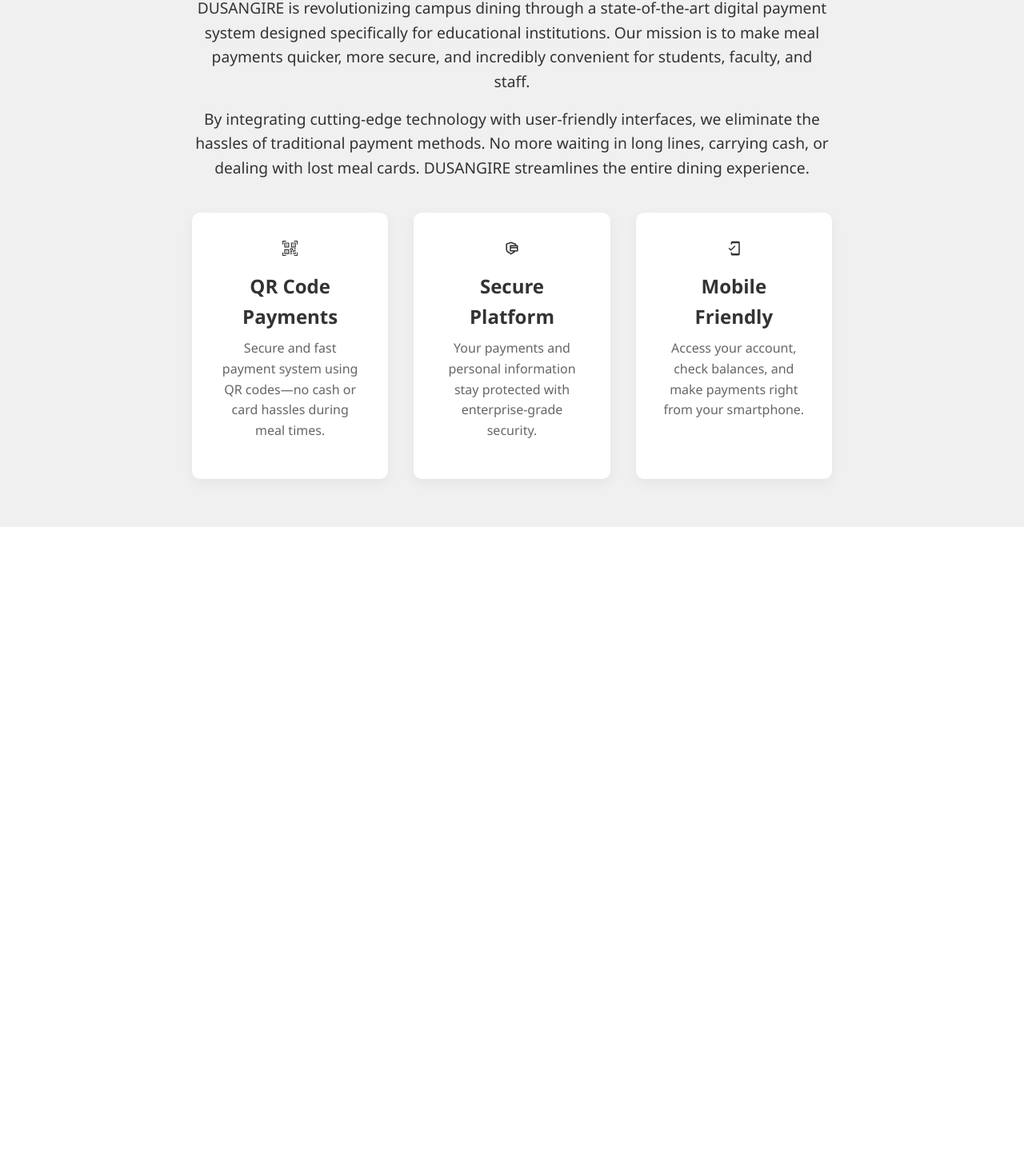
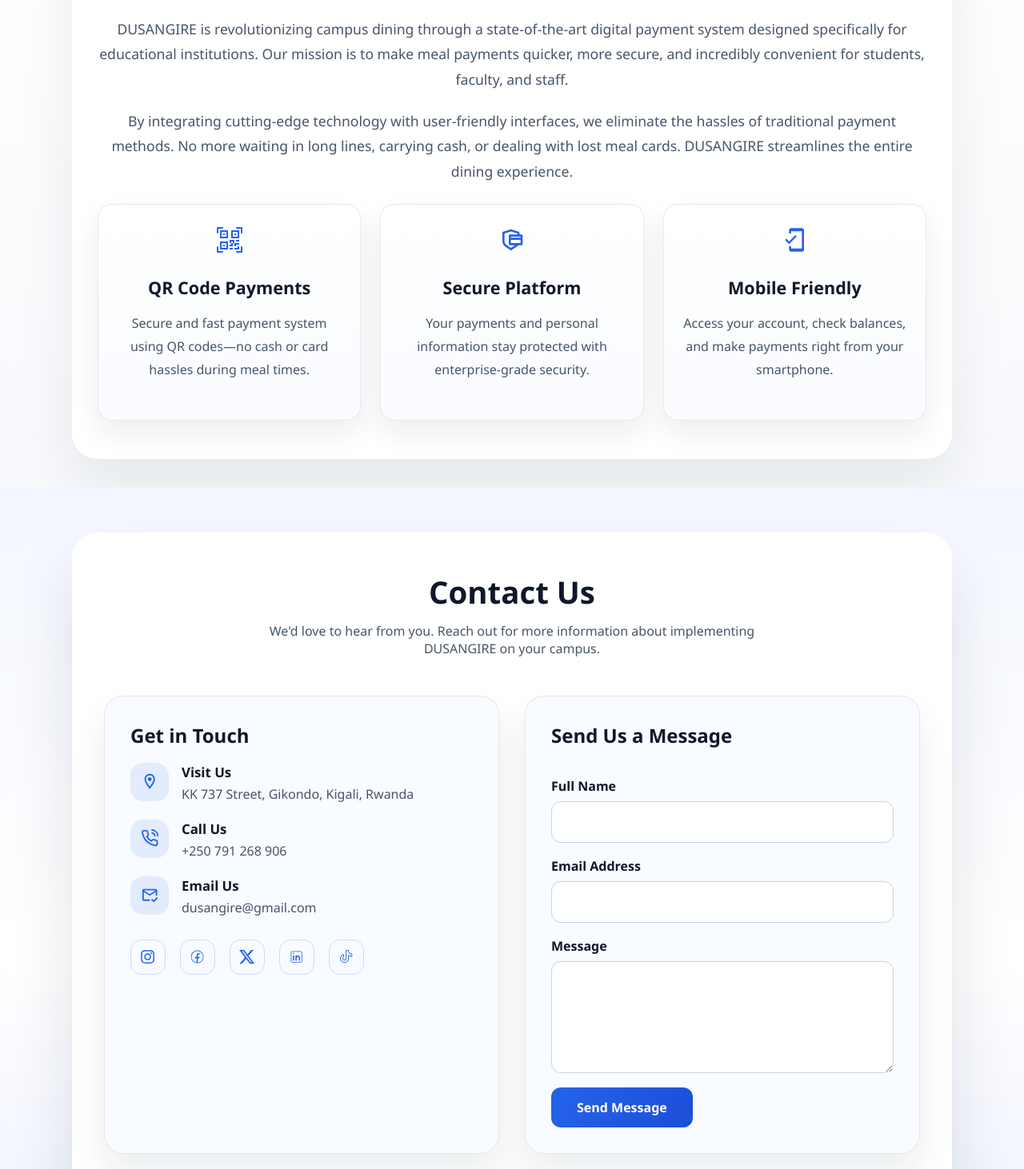
Before and after one commit to MichelMUNEZERO/Fifth-Practice, a React (Vite) app: page / in a window 1280 px wide. Shown: the part 980-2442 px from the top of the page at 80% size. Before the commit the page ends 1639 px from the top, so only its background shows below. Built offline with nearby package versions, Linux system fonts and the light colour scheme.

Commit message:
Add contact section

```diff
--- a/src/App.tsx
+++ b/src/App.tsx
@@ -1,11 +1,13 @@
 import { useState } from "react";
 import Home from "./Component/home";
 import About from "./Component/About";
+import Contact from "./Component/Contact";
 function App() {
   return (
     <>
       <Home></Home>
       <About></About>
+      <Contact></Contact>
     </>
   );
 }
--- a/src/Component/About.css
+++ b/src/Component/About.css
@@ -1,68 +1,101 @@
 .about-section {
-  padding: 60px 20px;
-  background-color: #f0f0f0;
-  text-align: center;
-  font-size: 2.5rem;
+  padding: 80px 16px 36px;
+  background: linear-gradient(180deg, #ffffff 0%, #f7f9fc 100%);
   color: #1a2a6c;
-  position: relative;
 }
 
 .about-container {
-  display: flex;
-  flex-direction: column;
-  align-items: center;
-  gap: 40px;
-}
-.about-content {
-  display: flex;
-  align-items: center;
-  gap: 3rem;
-  max-width: 800px;
+  max-width: 1100px;
   margin: 0 auto;
+  padding: 48px 32px;
+  background: #ffffff;
+  border-radius: 32px;
+  box-shadow: 0 35px 70px rgba(15, 23, 42, 0.08);
   text-align: center;
 }
 
+.about-container > h3 {
+  font-size: clamp(1.75rem, 2.2vw, 2.6rem);
+  margin-bottom: 24px;
+  color: #0f172a;
+}
+
+.about-content {
+  display: flex;
+  flex-direction: column;
+  gap: 32px;
+  color: #475569;
+}
+
 .about-text {
-  flex: 1;
-  font-size: 1.2rem;
-  line-height: 1.6;
-  color: #333;
+  font-size: 1.1rem;
+  line-height: 1.8;
 }
+
 .about-text p {
-  margin-bottom: 16px;
+  margin-bottom: 20px;
 }
+
 .about-features {
-  display: flex;
-  flex-wrap: wrap;
-  justify-content: center;
-  gap: 2rem;
-  margin-top: 40px;
+  display: grid;
+  grid-template-columns: repeat(auto-fit, minmax(220px, 1fr));
+  gap: 24px;
+  margin-top: 24px;
 }
+
 .about-feature {
-  background: white;
-  padding: 2rem;
-  border-radius: 10px;
-  box-shadow: 0 5px 15px rgba(0, 0, 0, 0.05);
+  padding: 28px 22px;
+  border-radius: 18px;
+  border: 1px solid rgba(15, 23, 42, 0.08);
+  background: linear-gradient(180deg, #ffffff 0%, #f9fbff 100%);
+  box-shadow: 0 15px 35px rgba(15, 23, 42, 0.08);
   text-align: center;
-  transition: transform 0.3s ease;
-  flex: 1 1 200px;
-  max-width: 250px;
+  transition: transform 0.25s ease, box-shadow 0.25s ease;
 }
+
+.about-feature svg {
+  font-size: 2rem;
+  color: #2563eb;
+}
+
+.about-feature h3 {
+  margin-top: 16px;
+  font-size: 1.35rem;
+  color: #0f172a;
+}
+
+.about-feature p {
+  margin-top: 10px;
+  font-size: 1rem;
+  color: #475569;
+}
+
 .about-feature:hover {
-  transform: translateY(-10px);
+  transform: translateY(-6px);
+  box-shadow: 0 25px 45px rgba(37, 99, 235, 0.18);
 }
-.about-feature h3 {
-  margin-top: 10px;
-  font-size: 1.5rem;
-}
-.about-feature p {
-  margin-top: 8px;
-  font-size: 1rem;
-  color: #666;
-}
-@media (max-width: 1024px) {
-  .about-features {
-    flex-direction: column;
-    gap: 30px;
+
+@media (max-width: 768px) {
+  .about-section {
+    padding: 48px 12px 24px;
+  }
+
+  .about-container {
+    padding: 32px 20px;
+    border-radius: 24px;
+  }
+
+  .about-text {
+    font-size: 1rem;
   }
 }
+
+@media (max-width: 480px) {
+  .about-container {
+    padding: 28px 18px;
+  }
+
+  .about-feature {
+    padding: 22px 18px;
+  }
+}
--- /dev/null
+++ b/src/Component/Contact.css
@@ -0,0 +1,199 @@
+.contact {
+  padding: 56px 16px 96px;
+  background: linear-gradient(180deg, #f4f7ff 0%, #ffffff 60%, #eef2ff 100%);
+}
+
+.contact-container {
+  max-width: 1100px;
+  margin: 0 auto;
+  padding: 48px 40px;
+  background: #ffffff;
+  border-radius: 32px;
+  box-shadow: 0 45px 80px rgba(15, 23, 42, 0.12);
+}
+
+.contact-header {
+  text-align: center;
+  max-width: 640px;
+  margin: 0 auto 48px;
+  color: #475569;
+}
+
+.contact-header h2 {
+  font-size: clamp(2rem, 3vw, 2.6rem);
+  color: #0f172a;
+  margin-bottom: 12px;
+}
+
+.contact-eyebrow {
+  text-transform: uppercase;
+  letter-spacing: 0.2em;
+  font-size: 0.85rem;
+  color: #2563eb;
+  font-weight: 600;
+  margin-bottom: 12px;
+}
+
+.contact-grid {
+  display: grid;
+  grid-template-columns: repeat(auto-fit, minmax(280px, 1fr));
+  gap: 32px;
+}
+
+.contact-card {
+  padding: 32px;
+  border-radius: 24px;
+  border: 1px solid rgba(15, 23, 42, 0.08);
+  background: #f8fbff;
+  box-shadow: 0 25px 45px rgba(15, 23, 42, 0.08);
+}
+
+.contact-info h3,
+.contact-form h3 {
+  margin-bottom: 18px;
+  font-size: 1.5rem;
+  color: #0f172a;
+}
+
+.contact-list {
+  list-style: none;
+  margin: 0;
+  padding: 0;
+  display: flex;
+  flex-direction: column;
+  gap: 20px;
+}
+
+.contact-item {
+  display: flex;
+  gap: 16px;
+  align-items: flex-start;
+}
+
+.contact-icon {
+  width: 48px;
+  height: 48px;
+  border-radius: 16px;
+  background: rgba(37, 99, 235, 0.1);
+  color: #2563eb;
+  display: inline-flex;
+  align-items: center;
+  justify-content: center;
+  font-size: 1.4rem;
+}
+
+.contact-item h4 {
+  margin: 0 0 4px;
+  font-size: 1.05rem;
+  color: #0f172a;
+}
+
+.contact-item p {
+  margin: 0;
+  color: #475569;
+  line-height: 1.5;
+}
+
+.social-icons {
+  display: flex;
+  gap: 18px;
+  margin-top: 28px;
+}
+
+.social-icons a {
+  width: 44px;
+  height: 44px;
+  border-radius: 14px;
+  border: 1px solid rgba(37, 99, 235, 0.2);
+  color: #2563eb;
+  display: inline-flex;
+  align-items: center;
+  justify-content: center;
+  font-size: 1.2rem;
+  transition: transform 0.2s ease, background 0.2s ease;
+}
+
+.social-icons a:hover {
+  transform: translateY(-4px);
+  background: #2563eb;
+  color: #ffffff;
+}
+
+.contact-form {
+  display: flex;
+  flex-direction: column;
+  gap: 18px;
+}
+
+.form-group {
+  display: flex;
+  flex-direction: column;
+  gap: 8px;
+}
+
+.form-group label {
+  font-weight: 600;
+  color: #0f172a;
+}
+
+.form-group input,
+.form-group textarea {
+  width: 100%;
+  padding: 14px 16px;
+  border: 1px solid #cbd5e1;
+  border-radius: 12px;
+  font-size: 1rem;
+  color: #0f172a;
+  background: #ffffff;
+  transition: border-color 0.2s ease, box-shadow 0.2s ease;
+}
+
+.form-group input:focus,
+.form-group textarea:focus {
+  border-color: #2563eb;
+  box-shadow: 0 0 0 3px rgba(37, 99, 235, 0.15);
+  outline: none;
+}
+
+.submit-button {
+  align-self: flex-start;
+  padding: 14px 32px;
+  border: none;
+  border-radius: 12px;
+  background: linear-gradient(120deg, #2563eb, #1d4ed8);
+  color: #ffffff;
+  font-size: 1rem;
+  font-weight: 600;
+  cursor: pointer;
+  transition: transform 0.2s ease, box-shadow 0.2s ease;
+}
+
+.submit-button:hover {
+  transform: translateY(-2px);
+  box-shadow: 0 15px 25px rgba(37, 99, 235, 0.25);
+}
+
+@media (max-width: 768px) {
+  .contact {
+    padding: 48px 12px 72px;
+  }
+
+  .contact-container {
+    padding: 32px 20px;
+    border-radius: 24px;
+  }
+
+  .contact-card {
+    padding: 24px;
+  }
+}
+
+@media (max-width: 480px) {
+  .contact-card {
+    padding: 22px;
+  }
+
+  .social-icons {
+    flex-wrap: wrap;
+  }
+}
--- /dev/null
+++ b/src/Component/Contact.tsx
@@ -0,0 +1,95 @@
+import React from "react";
+import "./Contact.css";
+import { FiPhoneCall } from "react-icons/fi";
+import { MdOutlineLocationOn, MdOutlineMarkEmailRead } from "react-icons/md";
+import { BsTwitterX } from "react-icons/bs";
+import { CiFacebook, CiLinkedin } from "react-icons/ci";
+import { FaInstagram } from "react-icons/fa";
+import { PiTiktokLogoLight } from "react-icons/pi";
+
+const contactDetails = [
+  {
+    icon: MdOutlineLocationOn,
+    title: "Visit Us",
+    description: "KK 737 Street, Gikondo, Kigali, Rwanda",
+  },
+  {
+    icon: FiPhoneCall,
+    title: "Call Us",
+    description: "+250 791 268 906",
+  },
+  {
+    icon: MdOutlineMarkEmailRead,
+    title: "Email Us",
+    description: "dusangire@gmail.com",
+  },
+];
+
+const socialLinks = [
+  { icon: FaInstagram, label: "Instagram" },
+  { icon: CiFacebook, label: "Facebook" },
+  { icon: BsTwitterX, label: "Twitter" },
+  { icon: CiLinkedin, label: "LinkedIn" },
+  { icon: PiTiktokLogoLight, label: "TikTok" },
+];
+
+export default function Contact() {
+  return (
+    <section className="contact" id="contact">
+      <div className="contact-container">
+        <div className="contact-header">
+          <h2>Contact Us</h2>
+          <p>
+            We'd love to hear from you. Reach out for more information about
+            implementing DUSANGIRE on your campus.
+          </p>
+        </div>
+
+        <div className="contact-grid">
+          <div className="contact-card contact-info">
+            <h3>Get in Touch</h3>
+            <ul className="contact-list">
+              {contactDetails.map(({ icon: Icon, title, description }) => (
+                <li className="contact-item" key={title}>
+                  <span className="contact-icon" aria-hidden="true">
+                    <Icon />
+                  </span>
+                  <div>
+                    <h4>{title}</h4>
+                    <p>{description}</p>
+                  </div>
+                </li>
+              ))}
+            </ul>
+            <div className="social-icons" aria-label="Social media links">
+              {socialLinks.map(({ icon: Icon, label }) => (
+                <a href="#" key={label} aria-label={label}>
+                  <Icon />
+                </a>
+              ))}
+            </div>
+          </div>
+
+          <form className="contact-card contact-form">
+            <h3>Send Us a Message</h3>
+            <div className="form-group">
+              <label htmlFor="name">Full Name</label>
+              <input type="text" id="name" name="name" required />
+            </div>
+            <div className="form-group">
+              <label htmlFor="email">Email Address</label>
+              <input type="email" id="email" name="email" required />
+            </div>
+            <div className="form-group">
+              <label htmlFor="message">Message</label>
+              <textarea id="message" name="message" rows={5} required />
+            </div>
+            <button type="submit" className="submit-button">
+              Send Message
+            </button>
+          </form>
+        </div>
+      </div>
+    </section>
+  );
+}
```
